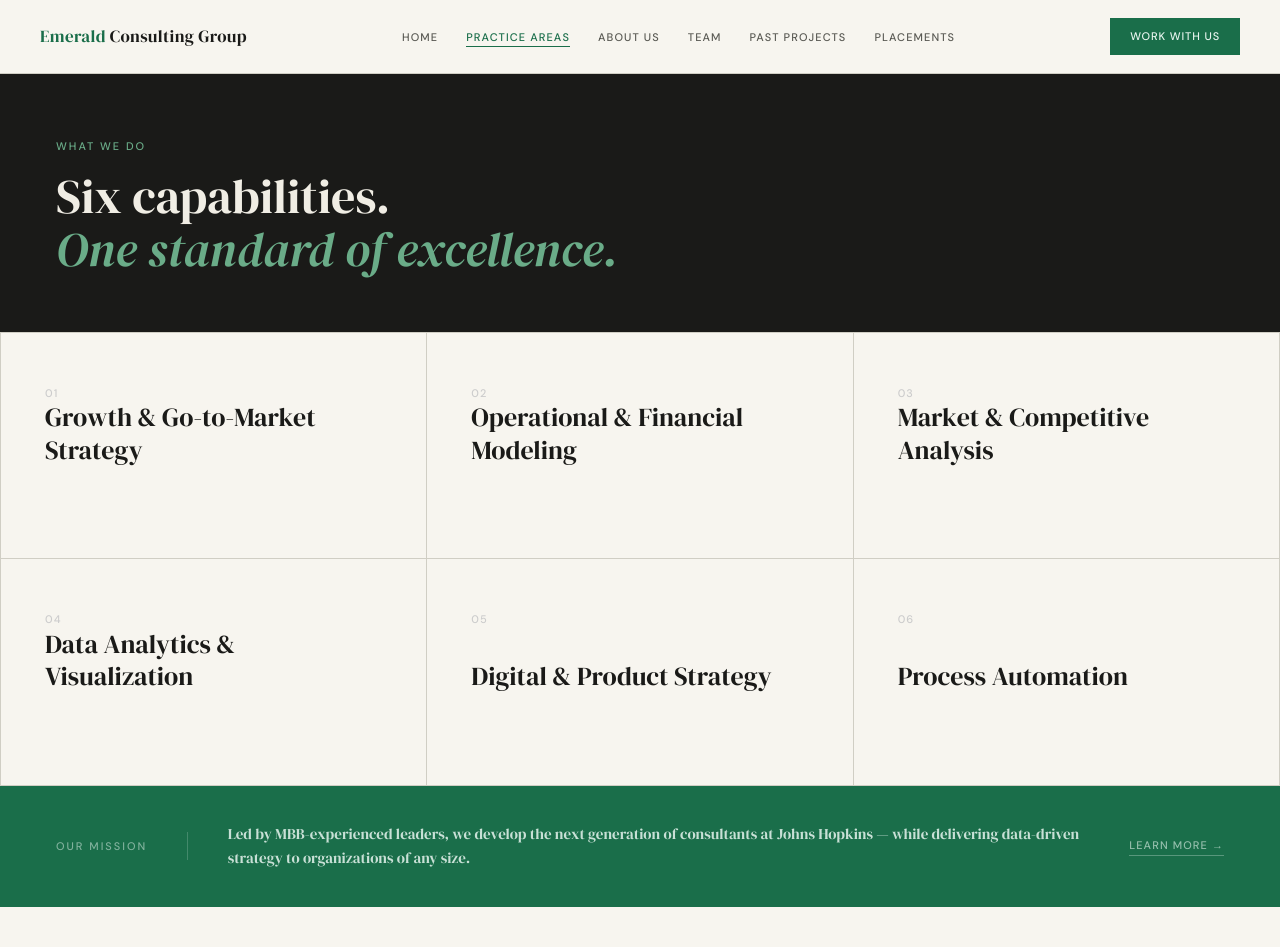
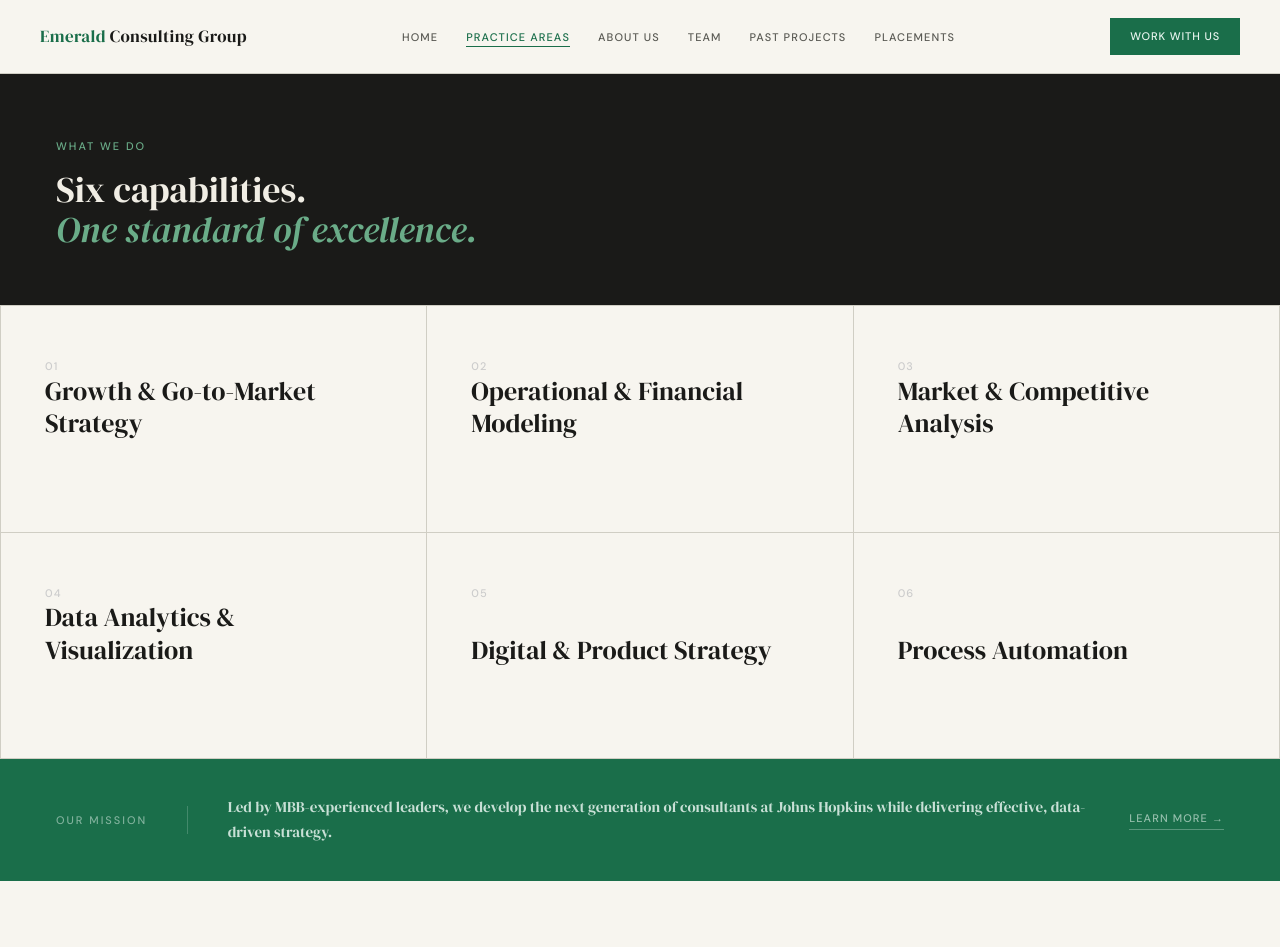
Before and after one commit to jxue16/emerald-website, a Next.js app: page /practice-areas in a window 1280 px wide. Shown: the top 947 px of the page. Built offline with nearby package versions, Linux system fonts and the light colour scheme.

Commit message:
test page

```diff
--- a/app/practice-areas/page.tsx
+++ b/app/practice-areas/page.tsx
@@ -80,7 +80,7 @@ export default function PracticeAreas() {
         {/* PAGE HEADER */}
         <div style={{ backgroundColor: "#1a1a18", padding: "64px 56px 56px" }}>
           <p style={{ fontSize: 11, letterSpacing: "0.18em", textTransform: "uppercase", color: "#6aac88", marginBottom: 16, fontWeight: 500 }}>What we do</p>
-          <h1 style={{ fontFamily: "'DM Serif Display', serif", fontSize: 48, color: "#f0ede4", fontWeight: 400, lineHeight: 1.1, maxWidth: 640 }}>
+          <h1 style={{ fontFamily: "'DM Serif Display', serif", fontSize: 36, color: "#f0ede4", fontWeight: 400, lineHeight: 1.1, maxWidth: 640 }}>
             Six capabilities.<br />
             <em style={{ fontStyle: "italic", color: "#6aac88" }}>One standard of excellence.</em>
           </h1>
@@ -104,7 +104,7 @@ export default function PracticeAreas() {
           <p style={{ fontSize: 11, letterSpacing: "0.18em", textTransform: "uppercase", color: "rgba(232,245,239,0.5)", fontWeight: 500, whiteSpace: "nowrap", flexShrink: 0 }}>Our mission</p>
           <div style={{ width: "0.5px", height: 28, backgroundColor: "rgba(232,245,239,0.2)", flexShrink: 0 }} />
           <p style={{ fontSize: 15, color: "rgba(232,245,239,0.85)", lineHeight: 1.65, fontFamily: "'DM Serif Display', serif", fontWeight: 400 }}>
-            Led by MBB-experienced leaders, we develop the next generation of consultants at Johns Hopkins — while delivering data-driven strategy to organizations of any size.
+            Led by MBB-experienced leaders, we develop the next generation of consultants at Johns Hopkins while delivering effective, data-driven strategy.
           </p>
           <a href="/about" style={{ whiteSpace: "nowrap", fontSize: 11, letterSpacing: "0.1em", textTransform: "uppercase", color: "rgba(232,245,239,0.6)", fontWeight: 500, textDecoration: "none", borderBottom: "0.5px solid rgba(232,245,239,0.3)", paddingBottom: 2, flexShrink: 0 }}>
             Learn more →
```
